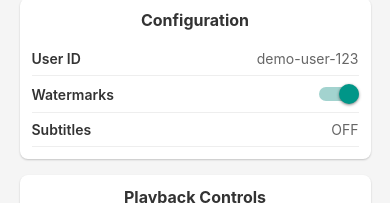
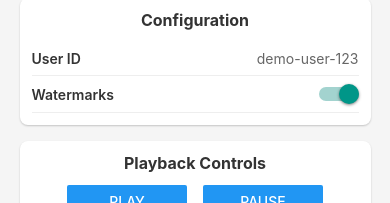
Before and after one commit to testpress/react-native-tpstreams, a React Native app in the folder example/: screen / in a window 390 px wide. Shown: the part 117-320 px from the top of the page. Built offline with nearby package versions, Linux system fonts and the light colour scheme.

Commit message:
refactor: remove unwanted code from sample app

```diff
--- a/example/src/App.tsx
+++ b/example/src/App.tsx
@@ -47,10 +47,6 @@ export default function App() {
 
   const [userId] = useState('demo-user-123');
   const [showWatermarks, setShowWatermarks] = useState(true);
-  const [subtitleInfo, setSubtitleInfo] = useState<{
-    enabled: boolean;
-    language?: string;
-  }>({ enabled: false });
 
   const handlePlay = () => {
     playerRef.current?.play();
@@ -127,7 +123,6 @@ export default function App() {
   const handleSubtitleStateChanged = (enabled: boolean, language?: string) => {
     const msg = `Subtitles ${enabled ? 'ON' : 'OFF'}${language ? ` (${language})` : ''}`;
     console.log(msg);
-    setSubtitleInfo({ enabled, language });
   };
 
   const handleError = (error: {
@@ -227,14 +222,6 @@ export default function App() {
                 value={showWatermarks}
                 onValueChange={setShowWatermarks}
               />
-            </View>
-            <View style={styles.configRow}>
-              <Text style={styles.configLabel}>Subtitles</Text>
-              <Text style={styles.configValue}>
-                {subtitleInfo.enabled
-                  ? `ON${subtitleInfo.language ? ` (${subtitleInfo.language})` : ''}`
-                  : 'OFF'}
-              </Text>
             </View>
           </View>
 
```
